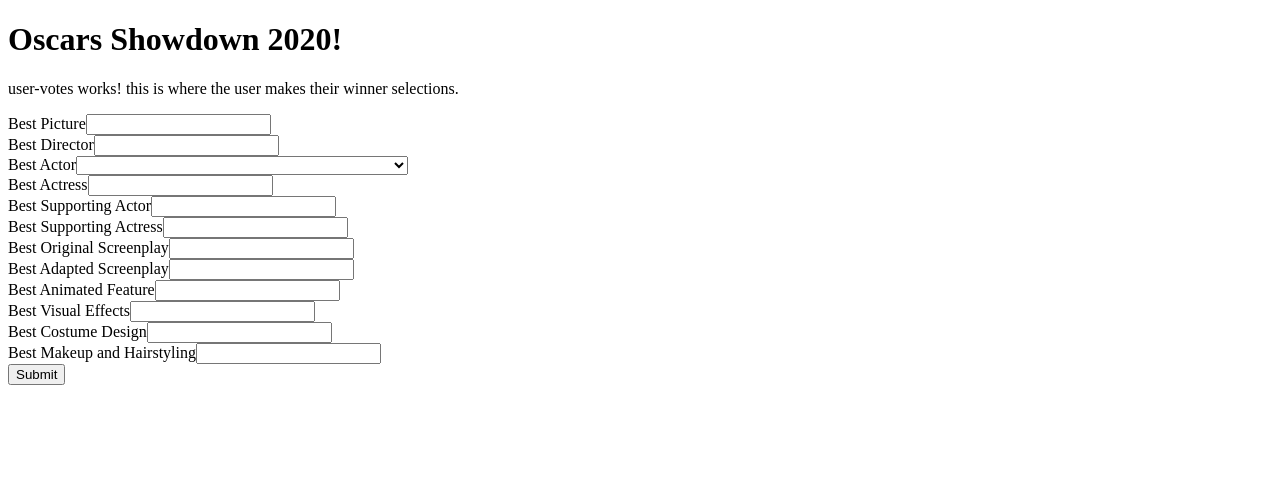
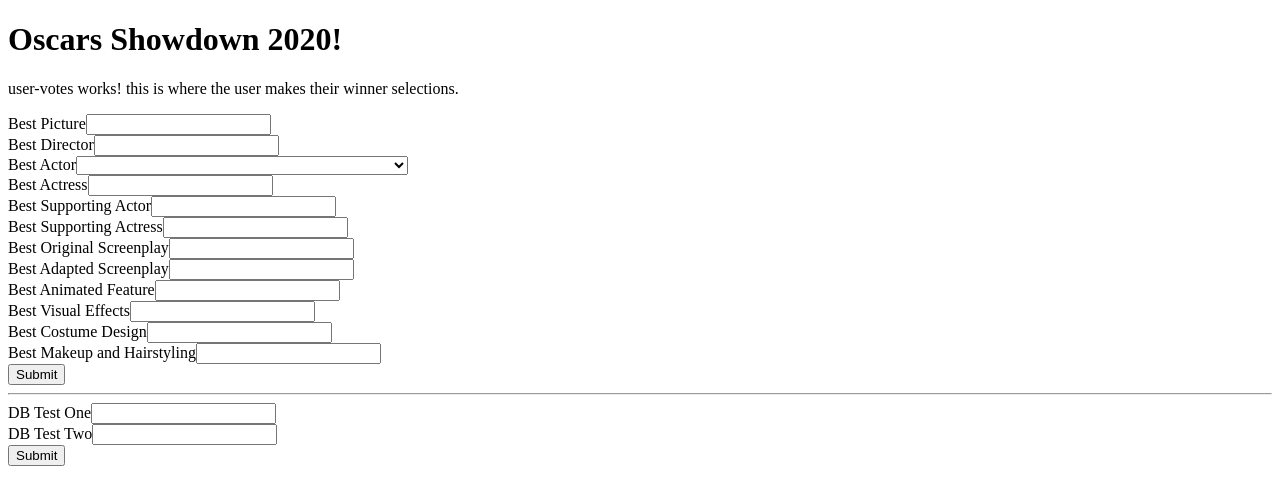
Before and after one commit to samjohnreid/angular-projects, an Angular app in the folder oscars2020/: page /cast-votes/1 in a window 1280 px wide. Shown: the top 504 px of the page. Built offline with nearby package versions, Linux system fonts and the light colour scheme.

Commit message:
firebasin'

```diff
--- a/oscars2020/src/app/app.module.ts
+++ b/oscars2020/src/app/app.module.ts
@@ -1,6 +1,7 @@
 import { BrowserModule } from '@angular/platform-browser';
 import { NgModule } from '@angular/core';
 import { FormsModule } from '@angular/forms';
+import { HttpClientModule } from '@angular/common/http';
 
 import { AppRoutingModule } from './app-routing.module';
 import { AppComponent } from './app.component';
@@ -22,7 +23,8 @@
   imports: [
     BrowserModule,
     AppRoutingModule,
-    FormsModule
+    FormsModule,
+    HttpClientModule
   ],
   providers: [],
   bootstrap: [AppComponent]
--- a/oscars2020/src/app/user-votes/user-votes.component.html
+++ b/oscars2020/src/app/user-votes/user-votes.component.html
@@ -77,3 +77,19 @@
     <li>Best Makeup and Hairstyling: {{ userVotesObject().makeupAndHairstyling }}</li>
   </ul>
 </div>
+
+<hr>
+
+<form #f2="ngForm" (ngSubmit)="onSubmit2(f2.value)">
+  <div>
+    <label for="dbTest1">DB Test One</label>
+    <input type="text" id="dbTest1" ngModel name="dbTest1">
+  </div>
+  <div>
+    <label for="dbTest2">DB Test Two</label>
+    <input type="text" id="dbTest2" ngModel name="dbTest2">
+  </div>
+  <div>
+    <button type="submit">Submit</button>
+  </div>
+</form>
--- a/oscars2020/src/app/user-votes/user-votes.component.ts
+++ b/oscars2020/src/app/user-votes/user-votes.component.ts
@@ -1,6 +1,7 @@
 import { Component, OnInit } from '@angular/core';
 import { NgForm } from '@angular/forms';
 import { ActivatedRoute } from '@angular/router';
+import { HttpClient } from '@angular/common/http';
 
 @Component({
   selector: 'app-user-votes',
@@ -74,7 +75,7 @@
 
   submitted: boolean = false;
 
-  constructor(private route: ActivatedRoute) {}
+  constructor(private route: ActivatedRoute, private http: HttpClient) {}
 
   ngOnInit() {
     this.user = {
@@ -114,4 +115,17 @@
 
   }
 
+  onSubmit2(postData: { dbTest1: string; dbTest2: string }) {
+
+    console.log(postData);
+
+    this.http.post(
+      'https://ng-test-54e77.firebaseio.com/posts.json',
+      postData
+    ).subscribe(responseData => {
+      console.log(responseData);
+    });
+
+  }
+
 }
```
